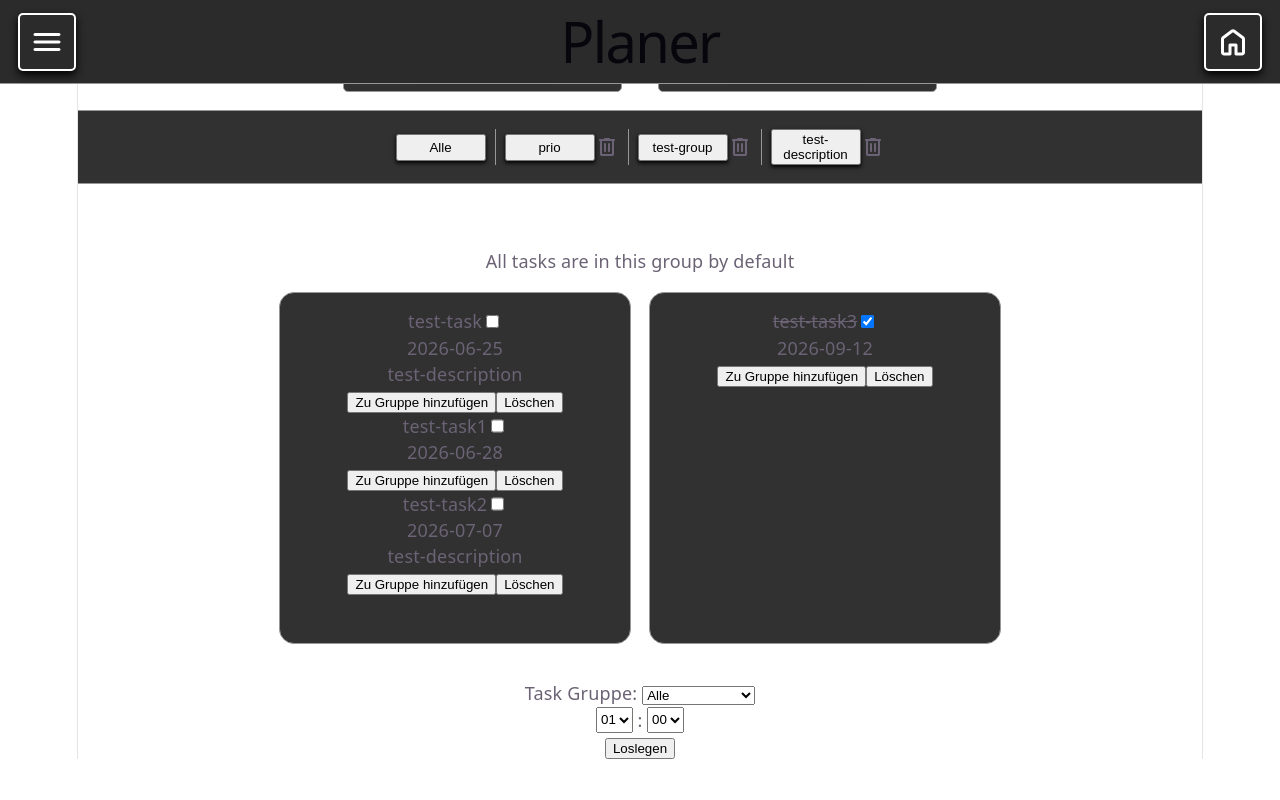
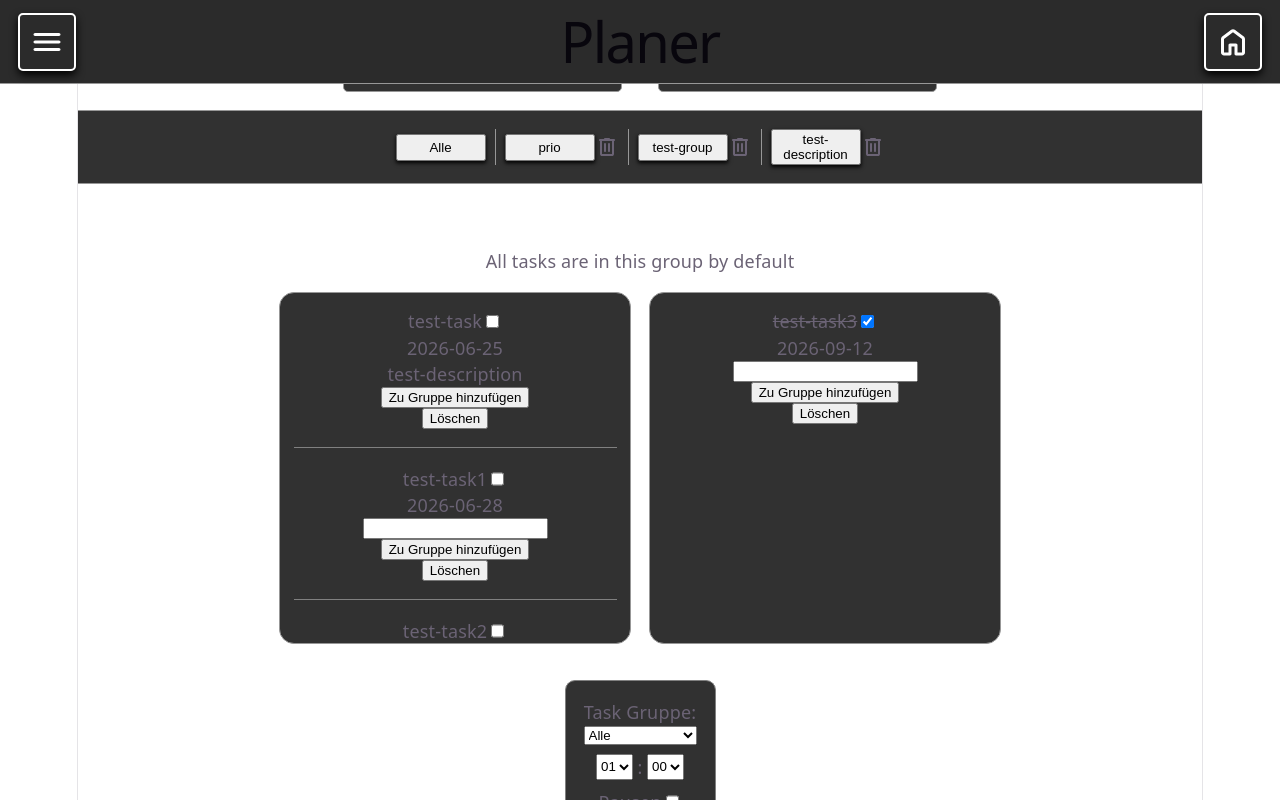
Before and after one commit to masekowsky-ee/quidey_react, a React (Vite) app: page / in a window 1280 px wide. Both pictures are taken after a click on the button "Loslegen". Shown: the part 397-1197 px from the top of the page. Built offline with nearby package versions, Linux system fonts and the light colour scheme.

Commit message:
feat: refactor session management; consolidate working group and time state into sessionParams; update relevant components and translations

```diff
--- a/src/App.jsx
+++ b/src/App.jsx
@@ -29,8 +29,7 @@ function App(){
 
   const [users, setUsers] = useState(mockData.users);
 
-  const [workingGroup, setWorkingGroup] = useState('all');
-  const [workingTime, setWorkingTime] = useState(null);
+  const [sessionParams, setSessionParams] = useState({group: null, time: null, breaks: null});
 
   const [customError, setCustomError] = useState({bool: false, message: ''});
 
@@ -43,8 +42,8 @@ function App(){
       <Menu t={t} isOpen={showMenu} onClose={() => setShowMenu(false)} />
       <CustomError t={t} customError={customError} setCustomError={setCustomError} />
       <Routes>
-        <Route path="/" element={<Home setWorkingTime={setWorkingTime} t={t} tasks={tasks} setTasks={setTasks} groups={groups} setGroups={setGroups} taskIndexCounter={taskIndexCounter} setTaskIndexCounter={setTaskIndexCounter} setWorkingGroup={setWorkingGroup} setCustomError={setCustomError} />} />
-        <Route path="/working" element={<WorkingPage workingTime={workingTime} t={t} setTasks={setTasks} tasks={tasks} groups={groups} workingGroup={workingGroup} setWorkingGroup={setWorkingGroup} setCustomError={setCustomError} />} />
+        <Route path="/" element={<Home t={t} tasks={tasks} setTasks={setTasks} groups={groups} setGroups={setGroups} taskIndexCounter={taskIndexCounter} setSessionParams={setSessionParams} setTaskIndexCounter={setTaskIndexCounter} setCustomError={setCustomError} />} />
+        <Route path="/working" element={<WorkingPage t={t} setTasks={setTasks} tasks={tasks} groups={groups} sessionParams={sessionParams} setSessionParams={setSessionParams} setCustomError={setCustomError} />} />
         <Route path="/profile" element={<Profile t={t} users={users} setUsers={setUsers} signedIn={signedIn} setSignedIn={setSignedIn} user={user} setUser={setUser} setCustomError={setCustomError} />} />
         <Route path="/settings" element={<Settings t={t} setLanguage={setLanguage} language={language} setCustomError={setCustomError} />} />
       </Routes>
@@ -52,4 +51,4 @@ function App(){
   );
 }
 
-export default App
+export default App;
--- /dev/null
+++ b/src/TimerContainer.jsx
@@ -0,0 +1,12 @@
+import React from "react";
+import styles from './components/TaskContainer.module.css';
+
+export default function TimerContainer(props){
+    const {  } = props;
+
+    return (
+        <div>
+
+        </div>
+    );
+}
--- a/src/components/StartSettingsContainer.jsx
+++ b/src/components/StartSettingsContainer.jsx
@@ -3,36 +3,41 @@ import {useNavigate} from 'react-router-dom'
 import styles from './StartSettingsContainer.module.css'
 
 const StartSettingsContainer = (props) => {
-    const { t, groups, setShowStartSettings, setWorkingGroup, setWorkingTime, setCustomError } = props;
+    const { t, groups, setShowStartSettings, setSessionParams, setCustomError } = props;
 
     const navigate = useNavigate();
 
     const handleStartSession = (e) => {
-        if(form.elements.hours.value !== 0 || form.elements.mins.value !== 0){e.preventDefault();
+        if(e.target.elements.hours.value !== 0 || e.target.elements.mins.value !== 0){
+            e.preventDefault();
             const form = e.target;
-            setWorkingGroup(form.elements.groups.value);
             const h = Number(form.elements.hours.value);
             const m = Number(form.elements.mins.value);
-            setWorkingTime(h * 3600 + m * 60);
+            setSessionParams({group: form.elements.groups.value ,time: (h * 3600 + m * 60), breaks: form.elements.breaks.value});
             setShowStartSettings(false);
             navigate('/working');
         } else {
+            e.preventDefault();
             setCustomError({bool: true, message: t('sessionTimeError')});
         }
     }
 
     return (
-        <form onSubmit={(e)=>{handleStartSession(e)}}>
+        <form className={styles.form} onSubmit={(e)=>{handleStartSession(e)}}>
             <label htmlFor="groupInput">{t('group')}: </label>
-            <select name="groups" id='groups'>
-                <option>{t('all')}</option>
-                {groups.map((group) => (
-                    <option key={group.name} value={group.name}>
-                        {group.name}
-                    </option>
-                ))}
+            <select className={styles.space} name="groups" id='groups'>
+                <option key={'all'} value={'all'}>{t('all')}</option>
+                {groups.map((group) =>{
+                    if(group.name !== 'all'){
+                        return(
+                            <option key={group.name} value={group.name}>
+                                {group.name}
+                            </option>
+                        );
+                    }
+                })}
             </select>
-            <div className={styles.timerDiv}>
+            <div className={styles.timerDiv + ' ' + styles.space}>
                 <select name="hours">
                     <option value="1">01</option>
                     <option value="2">02</option>
@@ -47,7 +52,11 @@ const StartSettingsContainer = (props) => {
                     <option value="45">45</option>
                 </select>
             </div>
-            <button type="submit">{t('start')}</button>
+            <div className={styles.timerDiv + ' ' + styles.space}>
+                <label htmlFor="breaks">{t('breaks')}</label>
+                <input type="checkbox" id="breaks" name="breaks" />
+            </div>
+            <button className={styles.space} type="submit">{t('start')}</button>
         </form>
     );
 }
--- a/src/components/StartSettingsContainer.module.css
+++ b/src/components/StartSettingsContainer.module.css
@@ -1,3 +1,15 @@
+.form{
+    display: flex;
+    flex-direction: column;
+    align-items: center;
+    background-color: rgb(49,49,49);
+    width: fit-content;
+    justify-self: center;
+    padding: 1rem;
+    border-radius: 10px;
+    border: 1px solid grey;
+}
+
 .timerDiv{
     display: flex;
     flex-direction: row;
@@ -5,6 +17,10 @@
     justify-self: center;
 }
 
+.space + .space{
+    margin-top: 0.5rem;
+}
+
 .p{
     margin: 0 0.25rem;
 }
--- a/src/components/TaskContainer.jsx
+++ b/src/components/TaskContainer.jsx
@@ -4,7 +4,7 @@ import styles from './TaskContainer.module.css';
 
 
 export default function TaskContainer(props){
-    const {tasks, setTasks, t, groups, setGroups, setWorkingGroup, groupToDisplayName, setGroupToDisplayName, setWorkingTime, setCustomError} = props;
+    const {tasks, setTasks, t, groups, setGroups, groupToDisplayName, setGroupToDisplayName, setSessionParams, setCustomError} = props;
 
     const [assignGroups, setAssignGroups] = useState(false);
     const [taskToAssign, setTaskToAssign] = useState(null);
@@ -108,7 +108,7 @@ export default function TaskContainer(props){
                     <ul className={styles.ul}>
                     {tasksToDisplay.map((task) => {
                         if(!task.done){
-                            return (<li key={task.index}>
+                            return (<li key={task.index} className={styles.taskLi}>
                                 <div className={styles.taskHeader}>
                                     {
                                     taskToEdit?.index === task?.index && taskPropToEdit === 'name'
@@ -121,10 +121,12 @@ export default function TaskContainer(props){
                                     ? <input autoFocus type="date" defaultValue={task.due ?? null} onBlur={(e) => {setTaskPropHandler(e.target.value);}} />
                                     : <p onClick={(e) => changePropHandler(e, task.index, 'due')}>{task.due}</p>
                                 }
-                                {task.description && (
+                                {task.description ? (
                                     taskToEdit?.index === task.index && taskPropToEdit === 'description'
                                     ? <input autoFocus type="text" defaultValue={task.description} onBlur={(e) => {setTaskPropHandler(e.target.value);}} />
                                     : <p onClick={(e) => changePropHandler(e, task.index, 'description')}>{task.description}</p>
+                                ) : (
+                                    <input type="text" onClick={(e)=>changePropHandler(e, task.index, 'description')} onBlur={(e) => { setTaskPropHandler(e.target.value);}} />
                                 )}
                                 <button onClick={() => handleAssignGroup(task)}>{t('assignGroup')}</button>
                                 <button onClick={() => handleTaskDelete(task.index)}>{t('taskDeleteBtn')}</button>
@@ -137,7 +139,7 @@ export default function TaskContainer(props){
                     <ul className={styles.ul}>
                     {tasksToDisplay.map((task) => {
                         if(task.done){
-                            return (<li key={task.index}>
+                            return (<li key={task.index} className={styles.taskLi}>
                                 <div className={styles.taskHeader}>
                                     {
                                     taskToEdit?.index === task?.index && taskPropToEdit === 'name'
@@ -150,10 +152,12 @@ export default function TaskContainer(props){
                                     ? <input autoFocus type="date" defaultValue={task.due ?? null} onBlur={(e) => {setTaskPropHandler(e.target.value);}} />
                                     : <p onClick={(e) => changePropHandler(e, task.index, 'due')}>{task.due}</p>
                                 }
-                                {task.description && (
+                                {task.description ? (
                                     taskToEdit?.index === task.index && taskPropToEdit === 'description'
                                     ? <input autoFocus type="text" defaultValue={task.description} onBlur={(e) => {setTaskPropHandler(e.target.value);}} />
                                     : <p onClick={(e) => changePropHandler(e, task.index, 'description')}>{task.description}</p>
+                                ) : (
+                                    <input type="text" onClick={(e)=>changePropHandler(e, task.index, 'description')} onBlur={(e) => { setTaskPropHandler(e.target.value);}} />
                                 )}
                                 <button onClick={() => handleAssignGroup(task)}>{t('assignGroup')}</button>
                                 <button onClick={() => handleTaskDelete(task.index)}>{t('taskDeleteBtn')}</button>
@@ -164,7 +168,7 @@ export default function TaskContainer(props){
                 </div>
             </div>
             {!showStartSettings && <button className={styles.startBtn} onClick={() => setShowStartSettings(true)}>{t('start')}</button>}
-            {showStartSettings && <StartSettingsContainer setCustomError={setCustomError} setWorkingTime={setWorkingTime} setShowStartSettings={setShowStartSettings} t={t} groups={groups} setWorkingGroup={setWorkingGroup} />}
+            {showStartSettings && <StartSettingsContainer setCustomError={setCustomError} setSessionParams={setSessionParams} setShowStartSettings={setShowStartSettings} t={t} groups={groups} />}
         </div>
     );
 }
--- a/src/components/TaskContainer.module.css
+++ b/src/components/TaskContainer.module.css
@@ -10,6 +10,18 @@
     height: 350px;
     justify-self: center;
     margin-bottom: 1rem;
+}
+
+.taskLi{
+    display: flex;
+    flex-direction: column;
+    align-items: center;
+}
+
+.taskLi + .taskLi{
+    margin-top: 1rem;
+    border-top: 1px solid gray;
+    padding-top: 1rem;
 }
 
 .h2{
--- a/src/components/WorkingPage.jsx
+++ b/src/components/WorkingPage.jsx
@@ -1,13 +1,14 @@
 import React, { useState } from "react";
 import styles from './WorkingPage.module.css'
 import { useNavigate } from "react-router-dom";
+import TimerContainer from "../TimerContainer";
 
 export default function WorkingPage(props){
-    const { t, tasks, setTasks, groups, workingGroup, setWorkingGroup } = props;
+    const { t, tasks, setTasks, groups, setSessionParams, sessionParams } = props;
 
     const navigate = useNavigate();
 
-    let group = groups.find(g => g.name === workingGroup || g.name === 'all');
+    let group = groups.find(g => g.name === sessionParams.group);
 
     const handleTaskDone = (taskIndex) => {
         const task = tasks.find(t => t.index === taskIndex);
@@ -21,7 +22,7 @@ export default function WorkingPage(props){
 
     return(
         <div className={styles.div}>
-            <h2 className={styles.h2}>{t('currentGroup')}: {workingGroup}</h2>
+            <h2 className={styles.h2}>{t('currentGroup')}: {sessionParams.group}</h2>
             <div className={styles.taskRow}>
                 <div className={styles.toDoDiv}>
                     <h3 className={styles.h3}>{t('toDo')}</h3>
@@ -30,10 +31,10 @@ export default function WorkingPage(props){
                             const displayTask = tasks.find(task => task.index === t)
                             if(!displayTask.done){
                                 return (
-                                    <div>
+                                    <div key={displayTask.index}>
                                         <div className={styles.taskHeadDiv} >
                                             <p>{displayTask.name}</p>
-                                            <input type="checkbox" onChange={()=>handleTaskDone(t)} />
+                                            <input type="checkbox" onChange={()=>handleTaskDone(displayTask.index)} />
                                         </div>
                                         <p>{displayTask.due}</p>
                                         {displayTask.description && <p>{displayTask.description}</p>}
@@ -50,9 +51,9 @@ export default function WorkingPage(props){
                             const displayTask = tasks.find(task => task.index === t)
                             if(displayTask.done){
                                 return (
-                                    <div>
+                                    <div key={displayTask.index}>
                                         <p style={{textDecoration: 'line-through'}}>{displayTask.name}</p>
-                                        <input type="checkbox" checked onChange={()=>handleTaskDone(t)} />
+                                        <input type="checkbox" checked onChange={()=>handleTaskDone(displayTask.index)} />
                                     </div>
                                 )
                             }
--- a/src/components/WorkingPage.module.css
+++ b/src/components/WorkingPage.module.css
@@ -3,6 +3,7 @@
     flex-direction: column;
     align-items: center;
     justify-content: center;
+    padding-top: 80px;
 }
 
 .h2{
--- a/src/components/home.jsx
+++ b/src/components/home.jsx
@@ -8,7 +8,7 @@ import WeekDaysContainer from './WeekDaysContainer';
 import GroupBtnContainer from './GroupBtnContainer';
 
 export default function Home(props){
-    const {t, tasks, groups, setGroups, setWorkingTime, setCustomError} = props;
+    const {t, tasks, groups, setGroups, setSessionParams, setCustomError} = props;
 
     const [groupToDisplayName, setGroupToDisplayName] = useState('all');
 
@@ -23,7 +23,7 @@ export default function Home(props){
                 <GroupForm t={props.t} setGroups={props.setGroups} groups={props.groups} setCustomError={setCustomError} />
             </div>
             <GroupBtnContainer t={t} groups={groups} setGroups={setGroups} setGroupToDisplayName={setGroupToDisplayName} />
-            <TaskContainer setWorkingTime={setWorkingTime} tasks={props.tasks} groupToDisplayName={groupToDisplayName} setGroupToDisplayName={setGroupToDisplayName} setTasks={props.setTasks} t={props.t} groups={props.groups} setGroups={props.setGroups} setWorkingGroup={props.setWorkingGroup} setCustomError={setCustomError} />
+            <TaskContainer setSessionParams={setSessionParams} tasks={props.tasks} groupToDisplayName={groupToDisplayName} setGroupToDisplayName={setGroupToDisplayName} setTasks={props.setTasks} t={props.t} groups={props.groups} setGroups={props.setGroups} setCustomError={setCustomError} />
             <Outlet />
         </div>
     );
--- a/src/i18n/translations.js
+++ b/src/i18n/translations.js
@@ -42,6 +42,7 @@ const translations = {
         sat: 'Sa',
         sun: 'So',
         noTasksFound: 'Bisher keine Aufgaben',
+        breaks: 'Pausen',
 
 
         groupError: 'Bitte gib einen gültigen, unbenutzten Gruppennamen ein',
@@ -90,6 +91,7 @@ const translations = {
         sat: 'Sa',
         sun: 'Su',
         noTasksFound: 'No tasks so far',
+        breaks: 'Breaks',
 
 
         groupError: 'Please enter a valid, unused group name',
```
Also changed, not shown: src/TimerContainer.module.css (added).
